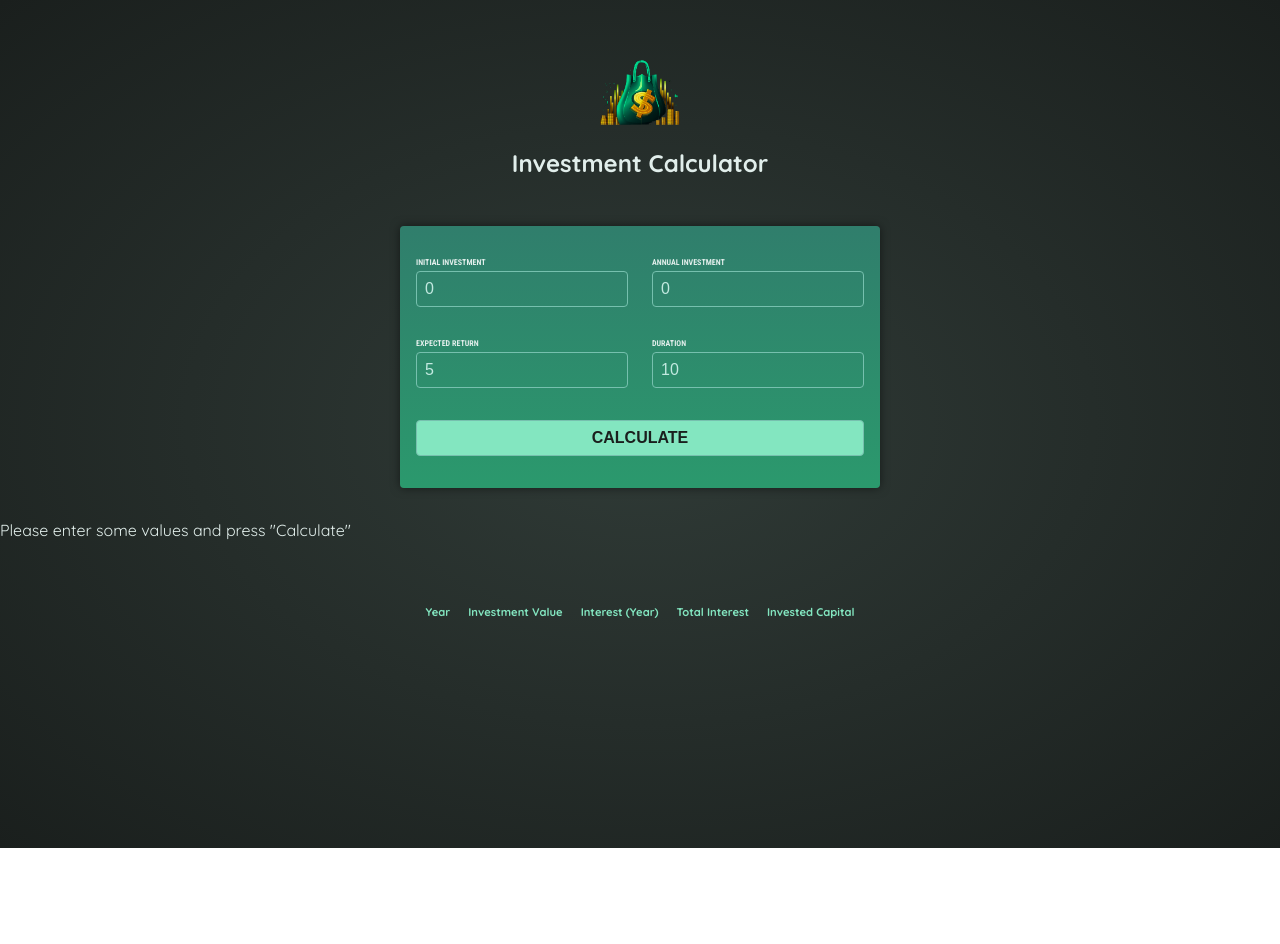
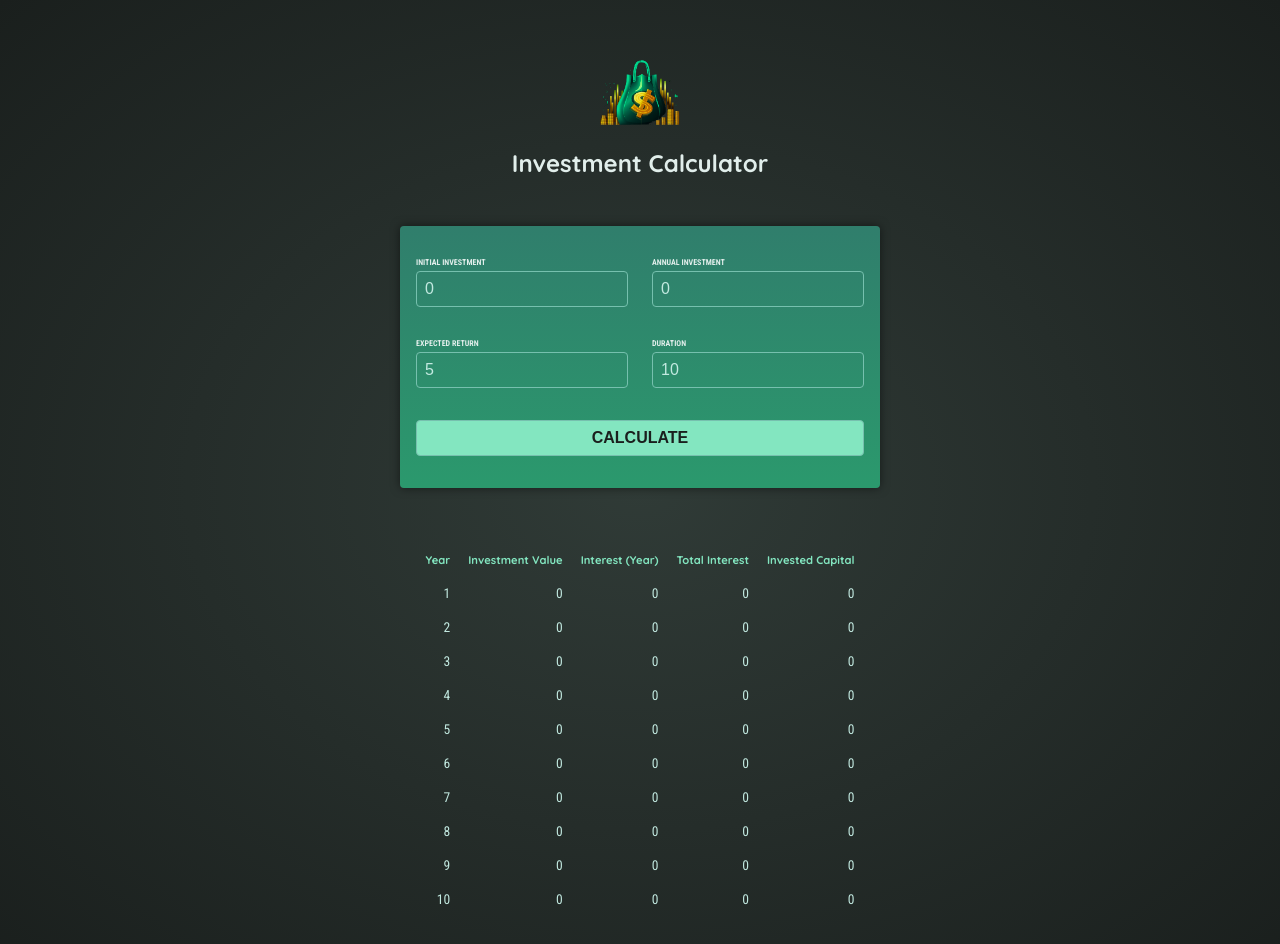
Before and after one commit to RichBurman/Investment-Calculator-Angular, an Angular app: page / in a window 1280 px wide. Both pictures are taken after a click on the button "CALCULATE". Shown: the top 944 px of the page. Before the commit the page ends 848 px from the top, so only its background shows below. Built offline with nearby package versions, Linux system fonts and the light colour scheme.

Commit message:
Refactor investment-results component to conditionally display table based on results

```diff
--- a/src/app/investment-results/investment-results.component.html
+++ b/src/app/investment-results/investment-results.component.html
@@ -1,5 +1,6 @@
-<p>Please enter some values and press "Calculate"</p>
-
+@if (!results) {
+<p class="center">Please enter some values and press "Calculate"</p>
+} @else {
 <table>
     <thead>
         <tr>
@@ -11,6 +12,15 @@
         </tr>
     </thead>
     <tbody>
-
+        @for (result of results; track result.year) {
+            <tr>
+                <td>{{ result.year }}</td>
+                <td> {{ result.valueEndOfYear }} </td>
+                <td> {{ result.interest }} </td>
+                <td> {{ result.totalInterest }} </td>
+                <td> {{ result.totalAmountInvested }} </td>
+            </tr>
+        }
     </tbody>
 </table>
+}
```
